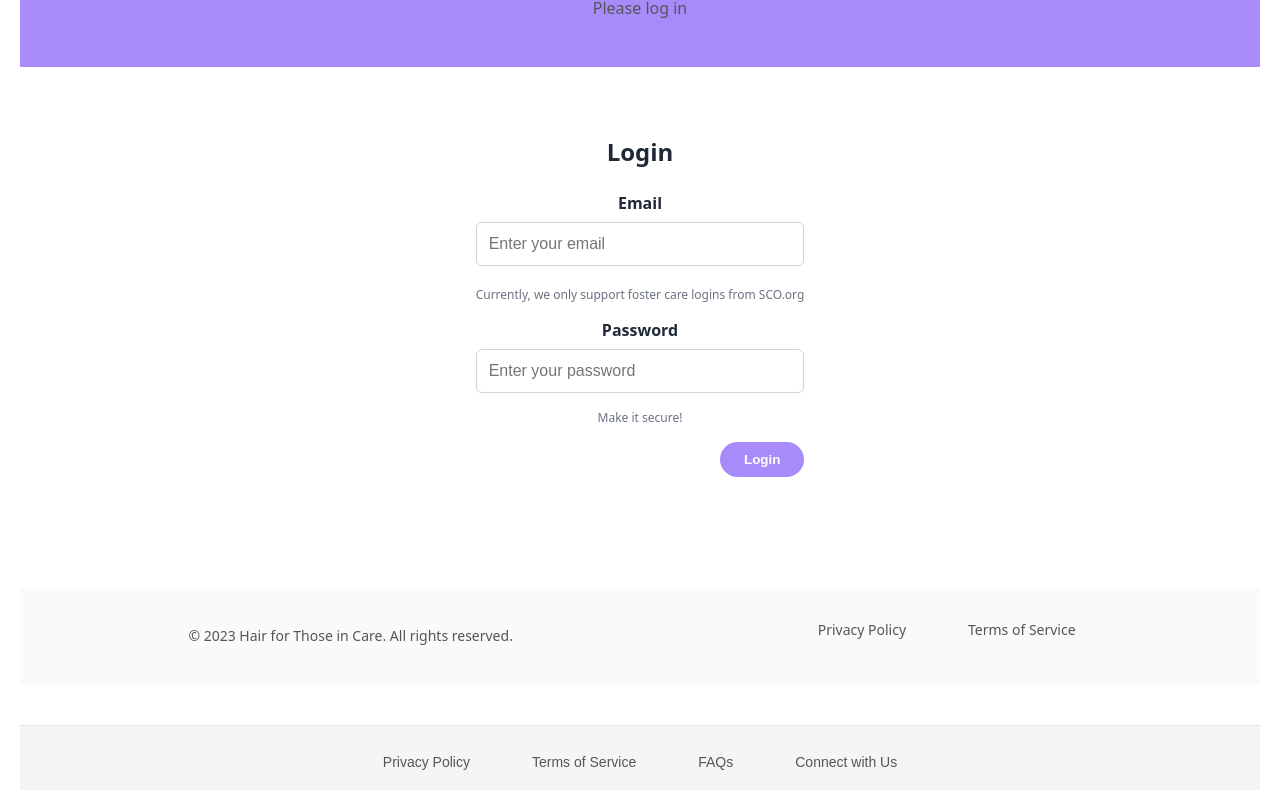
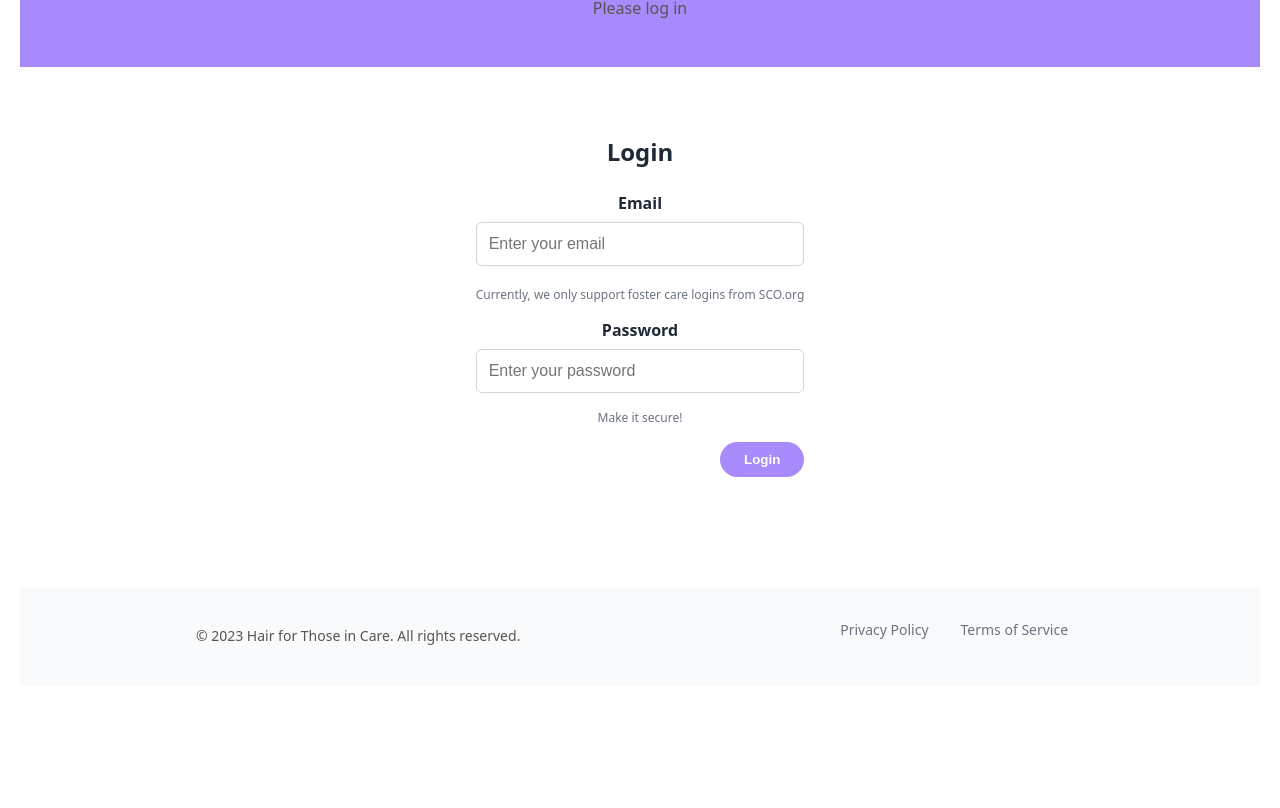
Before and after one commit to SumaiyaAhona/Hair-Care-Project, a React (Create React App) app: page /login in a window 1280 px wide. Shown: the part 202-1010 px from the top of the page. After the commit the page ends 907 px from the top, so only its background shows below. Built offline with nearby package versions, Linux system fonts and the light colour scheme.

Commit message:
removed footer

```diff
--- a/src/App.js
+++ b/src/App.js
@@ -15,7 +15,7 @@ import HairServices from './components/HairServices';
 import HelpCenter from './components/HelpCenter';
 import ContactPage from './components/ContactPage';
 import Login from './components/Login';
-import Footer from './components/Footer';
+
 
 
 function App() {
@@ -46,7 +46,7 @@ function App() {
           <Route path="/helpcenter" element={<HelpCenter/>} />
           <Route path="/services" element={<HairServices />} />
         </Routes>
-        <Footer />
+
       </div>
     </Router>
   );
--- a/src/components/Footer.css
+++ /dev/null
@@ -1,23 +0,0 @@
-.footer {
-  background-color: #f5f5f5;
-  padding: 20px 0;
-  text-align: center;
-  margin-top: 40px;
-}
-
-.footer-links {
-  display: flex;
-  justify-content: center;
-  gap: 30px;
-  flex-wrap: wrap;
-}
-
-.footer-links a {
-  text-decoration: none;
-  color: #555;
-  font-weight: 500;
-}
-
-.footer-links a:hover {
-  color: #a16de4;
-}
--- a/src/components/Footer.jsx
+++ /dev/null
@@ -1,15 +0,0 @@
-import React from 'react';
-import './Footer.css';
-
-export default function Footer() {
-  return (
-    <footer className="footer">
-      <div className="footer-links">
-        <a href="/privacy">Privacy Policy</a>
-        <a href="/terms">Terms of Service</a>
-        <a href="/faqs">FAQs</a>
-        <a href="/contact">Connect with Us</a>
-      </div>
-    </footer>
-  );
-}
```
